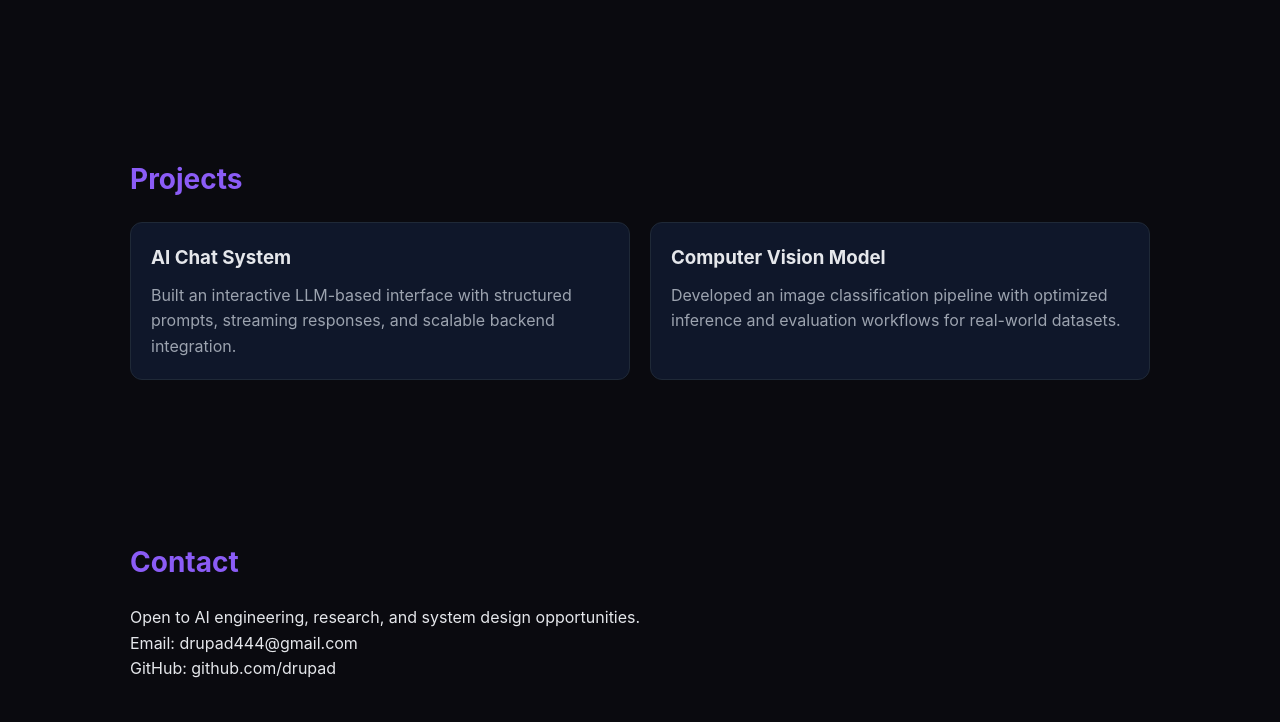
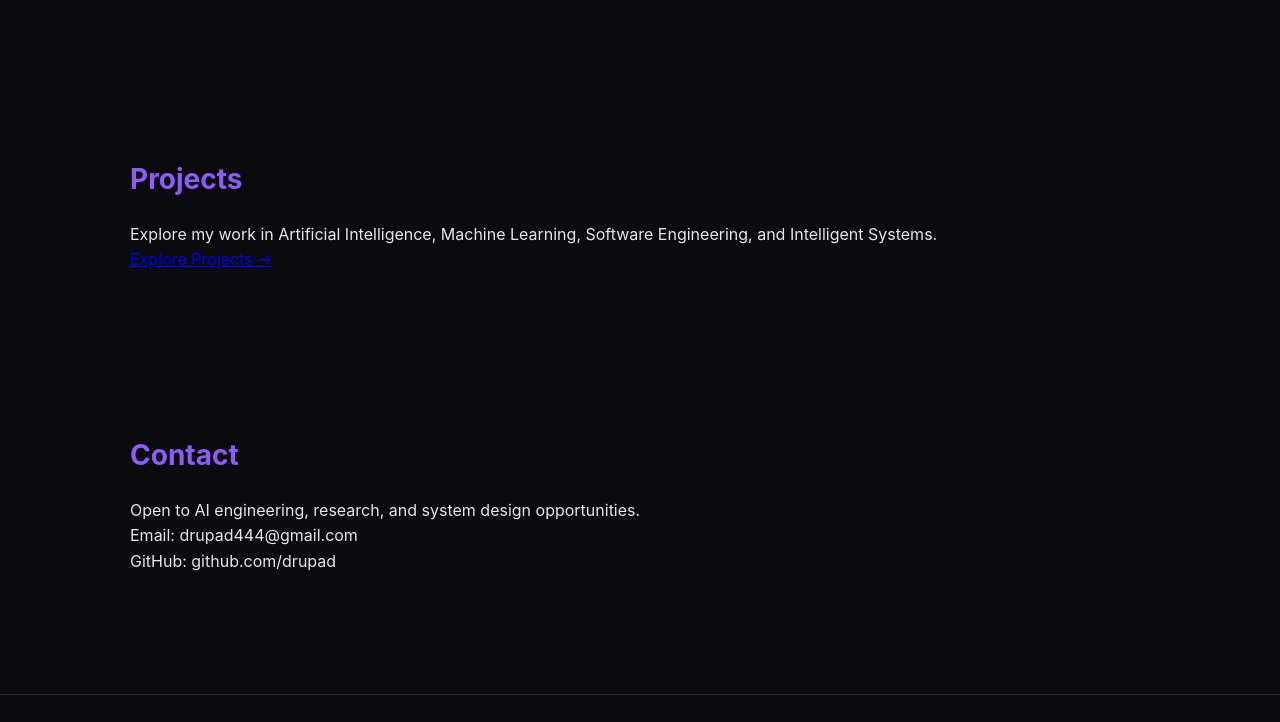
Before and after one commit to PATEL-DRUPAD/drupad-ai-lab, a plain HTML site: page index.html in a window 1280 px wide. Shown: the part 1042-1764 px from the top of the page. Drawn offline with nearby package versions, Linux system fonts and the light colour scheme.

Commit message:
Revise title and enhance meta descriptions
Updated the title and meta tags for SEO optimization and improved project section.

```diff
--- a/index.html
+++ b/index.html
@@ -5,7 +5,16 @@
   <meta name="viewport" content="width=device-width, initial-scale=1.0"/>
   <meta name="author" content="Drupad Patel">
   <meta name="description" content="Drupad Patel — AI Engineer building scalable machine learning systems and intelligent applications.">
-  <title>Drupad AI Lab</title>
+  <title>Drupad Patel | AI Engineer</title>
+
+<meta name="description"
+content="Portfolio of Drupad Patel, AI Engineer specializing in Machine Learning, LLMs, and Intelligent Systems.">
+
+<meta name="keywords"
+content="Drupad Patel, AI Engineer, Machine Learning, LLM, Artificial Intelligence">
+
+<meta name="author"
+content="Drupad Patel">
   <link rel="stylesheet" href="styles.css"/>
   <script src="https://unpkg.com/feather-icons"></script>
 </head>
@@ -20,7 +29,7 @@
     <nav>
       <a href="#focus">Focus</a>
       <a href="#systems">Systems</a>
-      <a href="#projects">Projects</a>
+      <a href="projects.html">Projects</a>
       <a href="#contact">Contact</a>
     </nav>
   </header>
@@ -81,26 +90,18 @@
   </section>
 
   <!-- Projects -->
-  <section id="projects" class="section">
+  <section class="section">
     <h2>Projects</h2>
-    <div class="grid">
-      <div class="card">
-  <h3>AI Chat System</h3>
-  <p>
-    Built an interactive LLM-based interface with structured prompts,
-    streaming responses, and scalable backend integration.
-  </p>
-</div>
 
-<div class="card">
-  <h3>Computer Vision Model</h3>
-  <p>
-    Developed an image classification pipeline with optimized inference
-    and evaluation workflows for real-world datasets.
-  </p>
-</div>
-    </div>
-  </section>
+    <p>
+        Explore my work in Artificial Intelligence, Machine Learning,
+        Software Engineering, and Intelligent Systems.
+    </p>
+
+    <a class="project-button" href="projects.html">
+        Explore Projects →
+    </a>
+</section>
 
   <!-- Contact -->
   <section id="contact" class="section">
```
